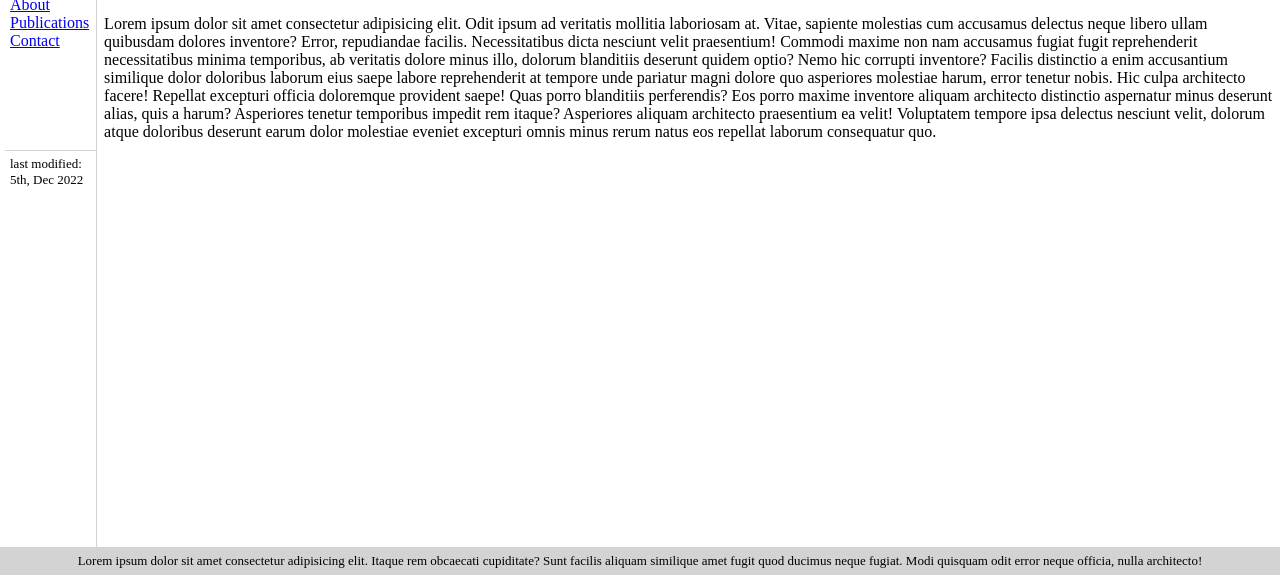
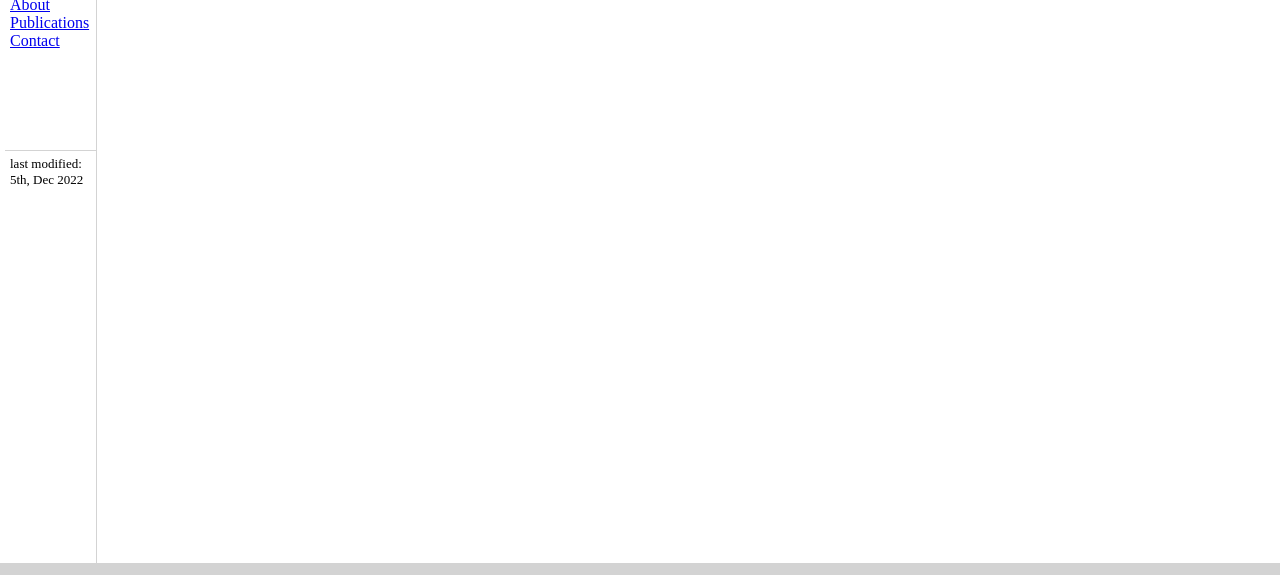
Before and after one commit to samantaphys/samantaphys.github.io, a plain HTML site: page contact.html in a window 1280 px wide. Shown: the part 225-800 px from the top of the page. Drawn offline with Linux system fonts and the light colour scheme.

Commit message:
Update contact.html

```diff
--- a/contact.html
+++ b/contact.html
@@ -88,31 +88,6 @@
                 <h1>Contact</h1>
                 <br>
                 <p>
-                    Lorem ipsum dolor sit amet consectetur adipisicing elit. Odit ipsum ad veritatis mollitia laboriosam
-                    at.
-                    Vitae, sapiente molestias cum accusamus delectus neque libero ullam quibusdam dolores inventore?
-                    Error,
-                    repudiandae facilis.
-                    Necessitatibus dicta nesciunt velit praesentium! Commodi maxime non nam accusamus fugiat fugit
-                    reprehenderit
-                    necessitatibus minima temporibus, ab veritatis dolore minus illo, dolorum blanditiis deserunt quidem
-                    optio?
-                    Nemo hic corrupti inventore?
-                    Facilis distinctio a enim accusantium similique dolor doloribus laborum eius saepe labore
-                    reprehenderit at
-                    tempore unde pariatur magni dolore quo asperiores molestiae harum, error tenetur nobis. Hic culpa
-                    architecto
-                    facere!
-                    Repellat excepturi officia doloremque provident saepe! Quas porro blanditiis perferendis? Eos porro
-                    maxime
-                    inventore aliquam architecto distinctio aspernatur minus deserunt alias, quis a harum? Asperiores
-                    tenetur
-                    temporibus impedit rem itaque?
-                    Asperiores aliquam architecto praesentium ea velit! Voluptatem tempore ipsa delectus nesciunt velit,
-                    dolorum
-                    atque doloribus deserunt earum dolor molestiae eveniet excepturi omnis minus rerum natus eos
-                    repellat
-                    laborum consequatur quo.
 
 
                 </p>
@@ -120,9 +95,7 @@
         </div>
 
         <div class="footer">
-            Lorem ipsum dolor sit amet consectetur adipisicing elit. Itaque rem obcaecati cupiditate? Sunt facilis
-            aliquam similique amet fugit quod ducimus neque fugiat. Modi quisquam odit error neque officia, nulla
-            architecto!
+
 
         </div>
 
```
